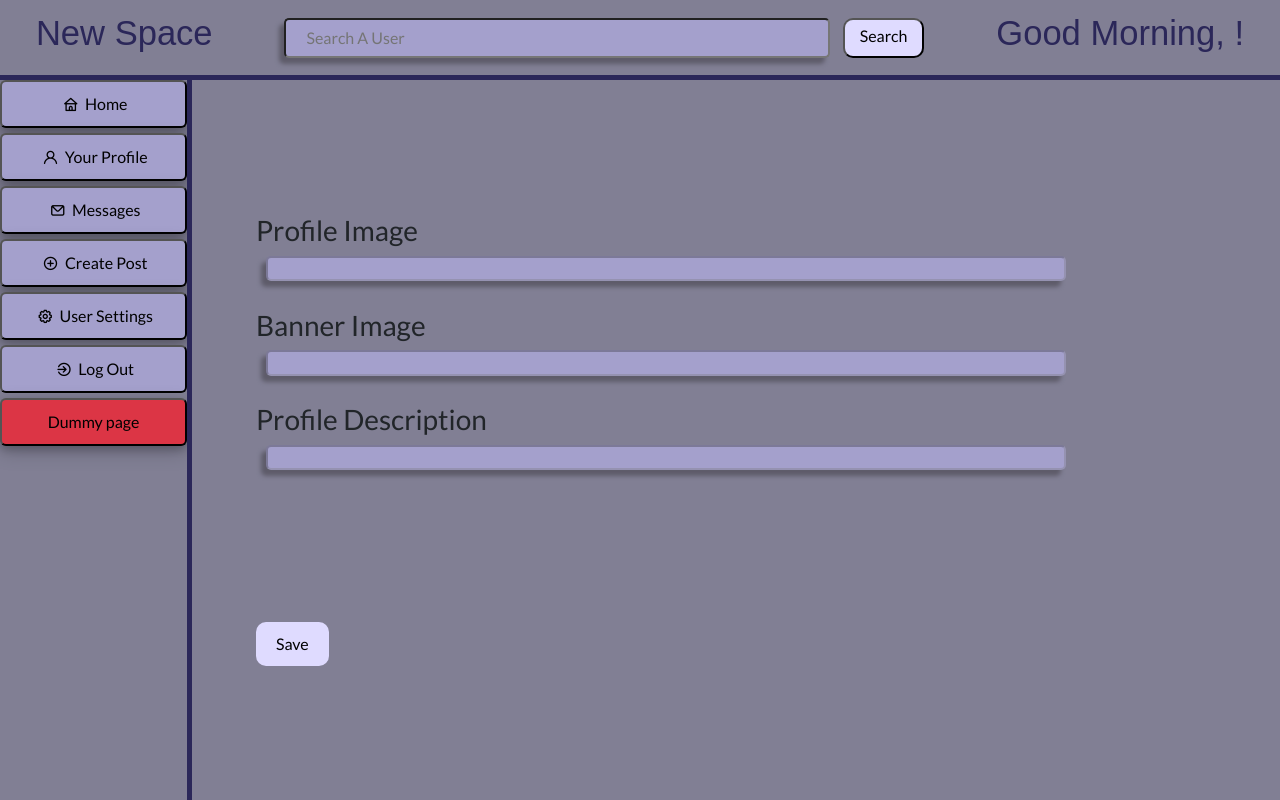
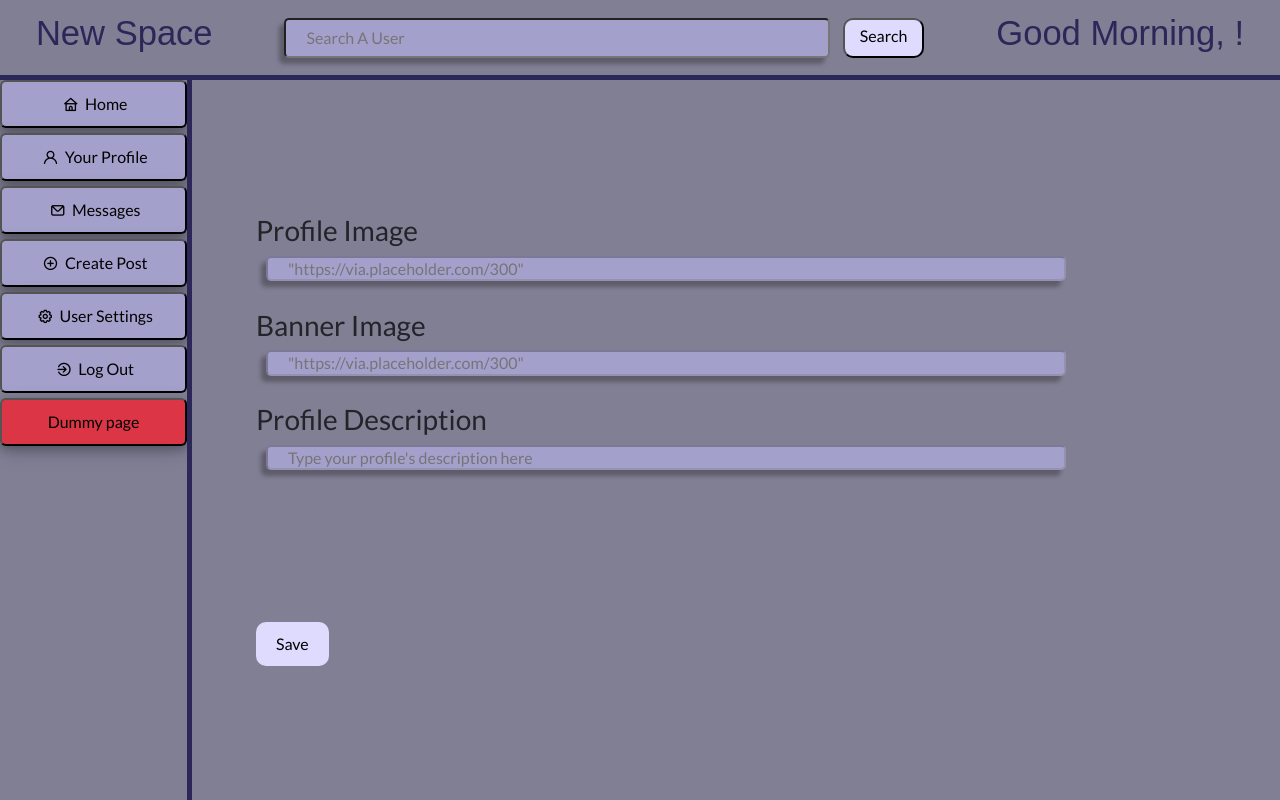
Before and after one commit to FutureWave-Technologies-LLC/DummyWebsiteReact2, a React (Create React App) app: page /settings in a window 1280 px wide. Built offline with nearby package versions, Linux system fonts and the light colour scheme; no server answers; sample sign-in values are in the browser's storage; a web font is replaced by a local one.

Commit message:
passed placeholder text

```diff
--- a/src/pages/SettingsPage/SettingsPage.js
+++ b/src/pages/SettingsPage/SettingsPage.js
@@ -60,18 +60,21 @@ function SettingsPage() {
                 <div className="settings-container">
                     <SettingsComponent
                         title={"Profile Image"}
+                        placeholder={'"https://via.placeholder.com/300"'}
                         onChange={e=>{setProfileImage(e.target.value)}}
                         value={profileImage}
                         disabled={disableInput}
                     ></SettingsComponent>
                     <SettingsComponent
                         title={"Banner Image"}
+                        placeholder={'"https://via.placeholder.com/300"'}
                         onChange={e=>{setBannerImage(e.target.value)}}
                         value={bannerImage}
                         disabled={disableInput}
                     ></SettingsComponent>
                     <SettingsComponent
                         title={"Profile Description"}
+                        placeholder={"Type your profile's description here"}
                         onChange={e=>{setProfileDesc(e.target.value)}}
                         value={profileDesc}
                         disabled={disableInput}
```
